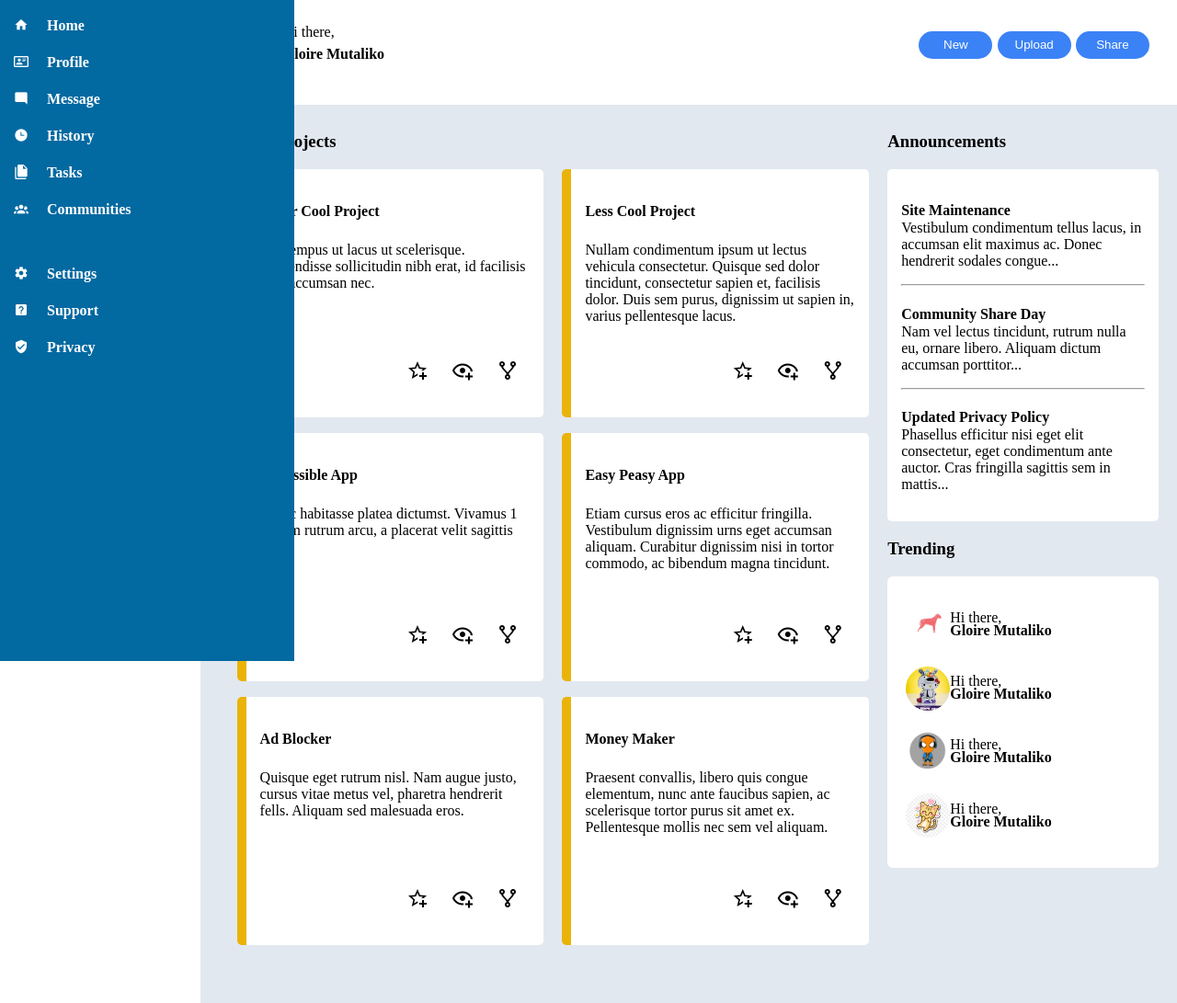
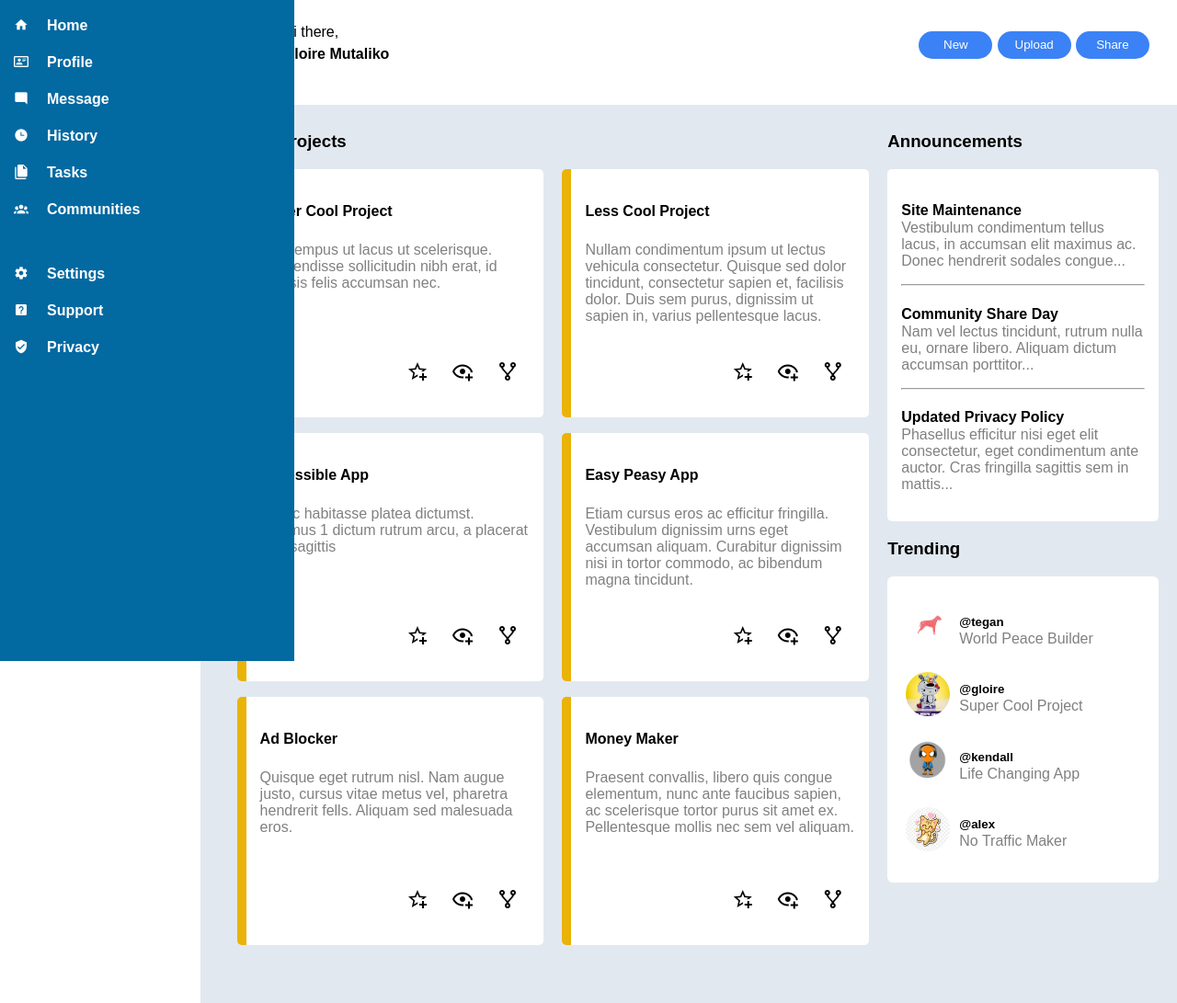
Before and after one commit to GloireMutaliko21/dashboard-gda, a plain HTML site: page index.html in a window 1280 px wide. Shown: the part 81-1172 px from the top of the page at 92% size. Drawn offline with Linux system fonts and the light colour scheme.

Commit message:
style: adding google fonts Relaway

```diff
--- a/index.html
+++ b/index.html
@@ -94,7 +94,7 @@
             </div>
             <div class="card project1">
                 <h4>Super Cool Project</h4>
-                <p>
+                <p class="desc">
                     Sed tempus ut lacus ut scelerisque. Suspendisse sollicitudin nibh erat, id facilisis felis accumsan
                     nec.
                 </p>
@@ -106,7 +106,7 @@
             </div>
             <div class="card project2">
                 <h4>Less Cool Project</h4>
-                <p>
+                <p class="desc">
                     Nullam condimentum ipsum ut lectus vehicula consectetur. Quisque sed dolor tincidunt, consectetur
                     sapien et, facilisis dolor. Duis sem purus, dignissim ut sapien in, varius pellentesque lacus.
                 </p>
@@ -118,7 +118,7 @@
             </div>
             <div class="card project3">
                 <h4>Impossible App</h4>
-                <p>
+                <p class="desc">
                     In hac habitasse platea dictumst. Vivamus 1 dictum rutrum arcu, a placerat velit sagittis
                 </p>
                 <div class="reactions">
@@ -129,7 +129,7 @@
             </div>
             <div class="card project4">
                 <h4>Easy Peasy App</h4>
-                <p>
+                <p class="desc">
                     Etiam cursus eros ac efficitur fringilla. Vestibulum dignissim urns eget accumsan aliquam. Curabitur
                     dignissim nisi in tortor commodo, ac bibendum magna tincidunt.
                 </p>
@@ -141,7 +141,7 @@
             </div>
             <div class="card project5">
                 <h4>Ad Blocker</h4>
-                <p>
+                <p class="desc">
                     Quisque eget rutrum nisl. Nam augue justo, cursus vitae metus vel, pharetra hendrerit fells. Aliquam
                     sed malesuada eros.
                 </p>
@@ -153,7 +153,7 @@
             </div>
             <div class="card project6">
                 <h4>Money Maker</h4>
-                <p>
+                <p class="desc">
                     Praesent convallis, libero quis congue elementum, nunc ante faucibus sapien, ac scelerisque tortor
                     purus sit amet ex. Pellentesque mollis nec sem vel aliquam.
                 </p>
@@ -170,17 +170,17 @@
             </div>
             <div class="card-annouce">
                 <h4>Site Maintenance</h4>
-                <p>
+                <p class="desc">
                     Vestibulum condimentum tellus lacus, in accumsan elit maximus ac. Donec hendrerit sodales congue...
                 </p>
                 <hr class="solid">
                 <h4>Community Share Day</h4>
-                <p>
+                <p class="desc">
                     Nam vel lectus tincidunt, rutrum nulla eu, ornare libero. Aliquam dictum accumsan porttitor...
                 </p>
                 <hr class="solid">
                 <h4>Updated Privacy Policy</h4>
-                <p>
+                <p class="desc">
                     Phasellus efficitur nisi eget elit consectetur, eget condimentum ante auctor. Cras fringilla
                     sagittis sem in mattis...
                 </p>
@@ -192,33 +192,29 @@
                 <div class="profil tegan">
                     <div><img src="assets/img-1-new.png" alt="" class="profil-trending"></div>
                     <div>
-                        <p>Hi there,
-                        <h4 class="">Gloire Mutaliko</h4>
-                        </p>
+                        <h5 class="">@tegan</h5>
+                        <p class="desc">World Peace Builder</p>
                     </div>
                 </div>
                 <div class="profil gloire">
                     <div><img src="assets/profile.webp" alt="" class="profil-trending"></div>
                     <div>
-                        <p>Hi there,
-                        <h4 class="">Gloire Mutaliko</h4>
-                        </p>
+                        <h5 class="">@gloire</h5>
+                        <p class="desc">Super Cool Project</p>
                     </div>
                 </div>
                 <div class="profil kendall">
                     <div><img src="assets/img-3-new.png" alt="" class="profil-trending"></div>
                     <div>
-                        <p>Hi there,
-                        <h4 class="">Gloire Mutaliko</h4>
-                        </p>
+                        <h5 class="">@kendall</h5>
+                        <p class="desc">Life Changing App</p>
                     </div>
                 </div>
                 <div class="profil alex">
                     <div><img src="assets/img-4-new.png" alt="" class="profil-trending"></div>
                     <div>
-                        <p>Hi there,
-                        <h4 class="">Gloire Mutaliko</h4>
-                        </p>
+                        <h5 class="">@alex</h5>
+                        <p class="desc">No Traffic Maker</p>
                     </div>
                 </div>
             </div>
--- a/style.css
+++ b/style.css
@@ -1,3 +1,7 @@
+@import url('https://fonts.googleapis.com/css2?family=Raleway:wght@100&display=swap');
+*{
+    font-family: 'Relaway', sans-serif;
+}
 html,
 body {
     width: 100%;
@@ -253,10 +257,13 @@ main {
     align-items: center;
     justify-content: space-around;
 }
-.profil h4 {
+.desc, .profil p{
+    color: gray;
+}
+.profil p{
     margin-top: -20px;
 }
-.profil p,
-.profil h4{
-    /* margin-left: -50px; */
+
+.profil p, .profil h5{
+    padding-left: 10px;
 }
```
